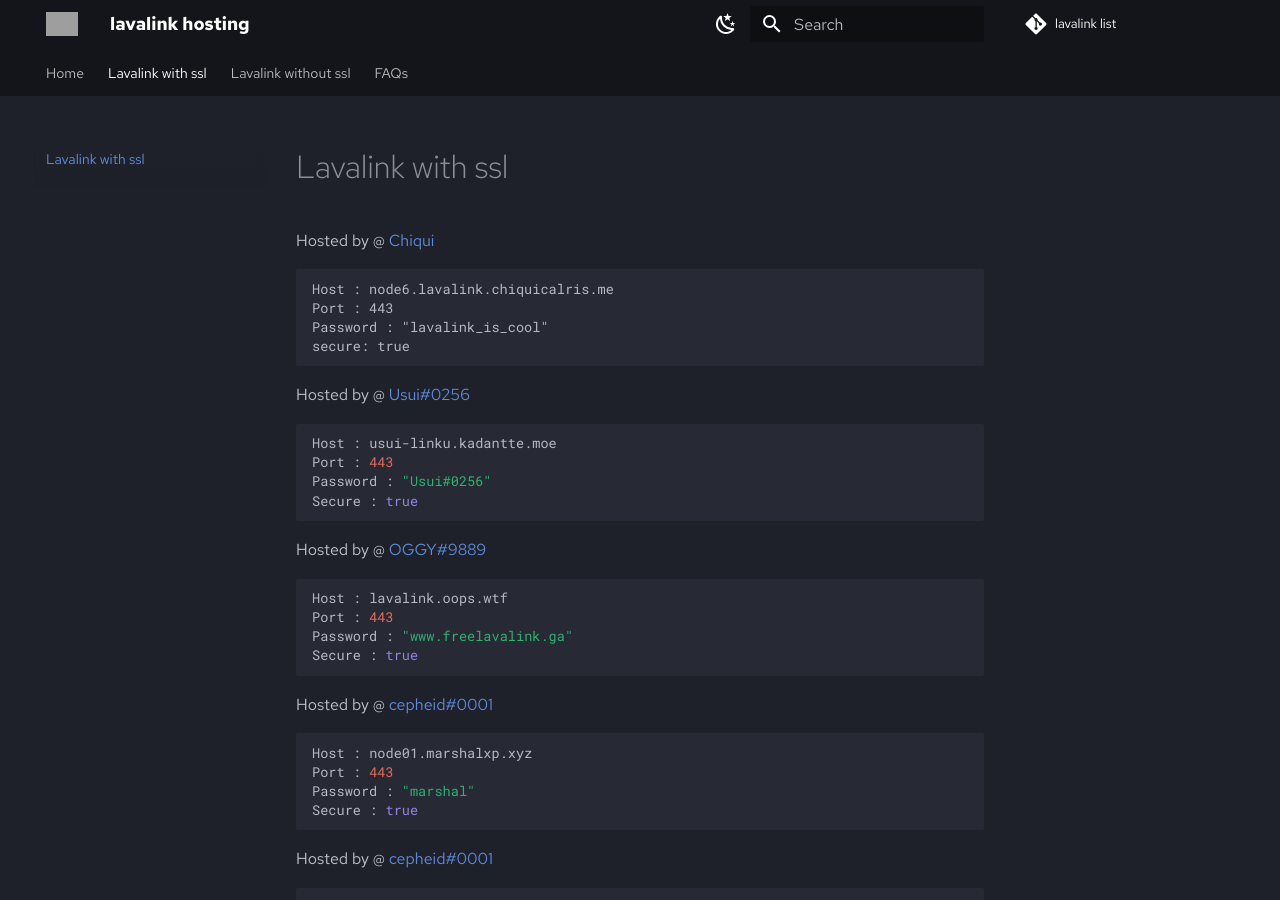
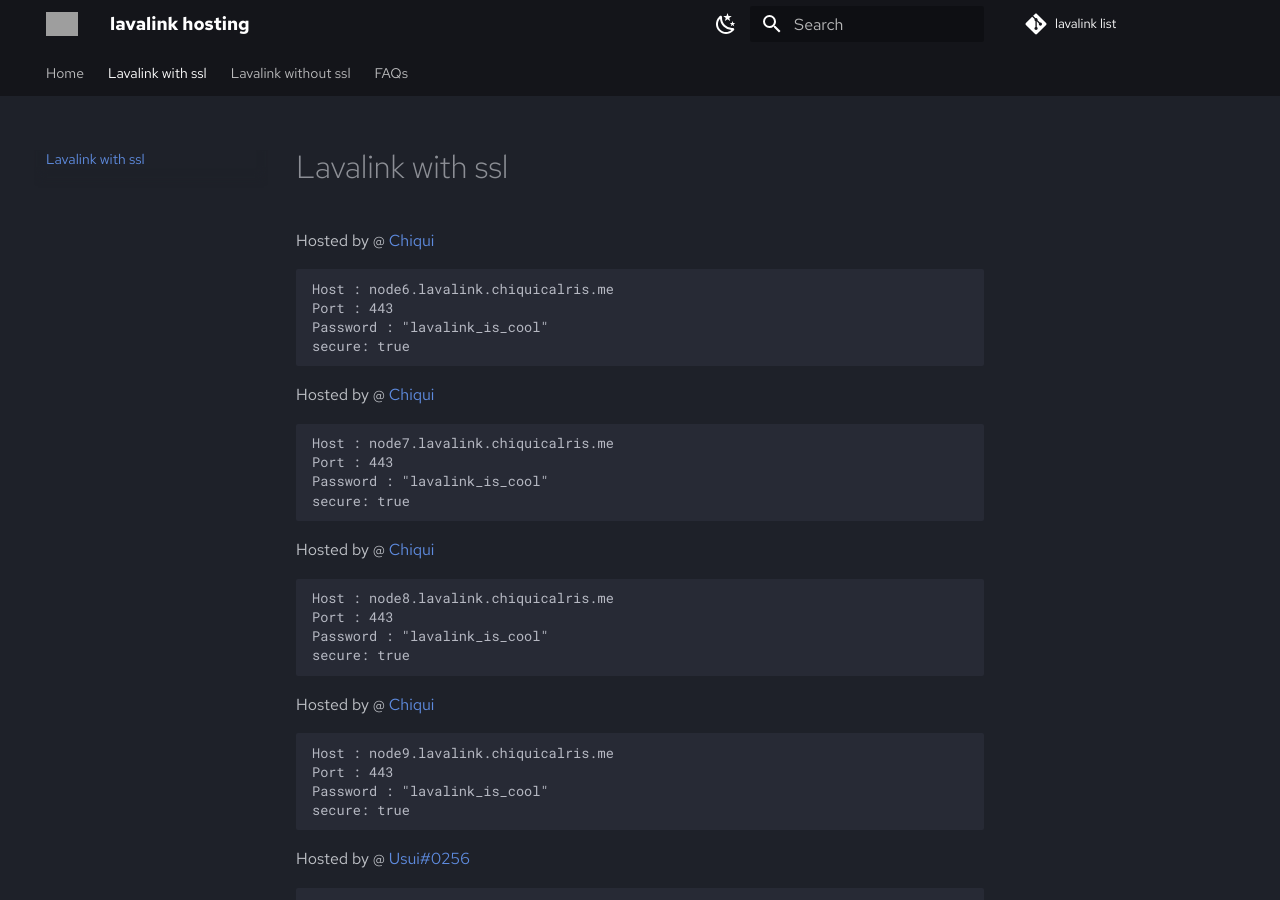
Before and after one commit to DarrenOfficial/lavalink-list, an MkDocs documentation site: the page built from docs/SSL/lavalink-with-ssl.md, in a window 1280 px wide and 900 px high. Built offline with MkDocs 1.6.1 and Material for MkDocs 9.7.7, drawn with Linux system fonts in a browser that asks for light colours; comment, search, counter and statistics services are not loaded; grey boxes are pictures that could not be loaded.

Commit message:
Node 6, 7, 8 & 9

````diff
--- a/docs/SSL/lavalink-with-ssl.md
+++ b/docs/SSL/lavalink-with-ssl.md
@@ -9,6 +9,27 @@ description: SSL Uses Secure WS connection, whilst No SSL uses standard WS. if y
 Hosted by @ [Chiqui](https://ko-fi.com/chiquidev)
 ```
 Host : node6.lavalink.chiquicalris.me
+Port : 443
+Password : "lavalink_is_cool"
+secure: true
+```
+Hosted by @ [Chiqui](https://ko-fi.com/chiquidev)
+```
+Host : node7.lavalink.chiquicalris.me
+Port : 443
+Password : "lavalink_is_cool"
+secure: true
+```
+Hosted by @ [Chiqui](https://ko-fi.com/chiquidev)
+```
+Host : node8.lavalink.chiquicalris.me
+Port : 443
+Password : "lavalink_is_cool"
+secure: true
+```
+Hosted by @ [Chiqui](https://ko-fi.com/chiquidev)
+```
+Host : node9.lavalink.chiquicalris.me
 Port : 443
 Password : "lavalink_is_cool"
 secure: true
````
